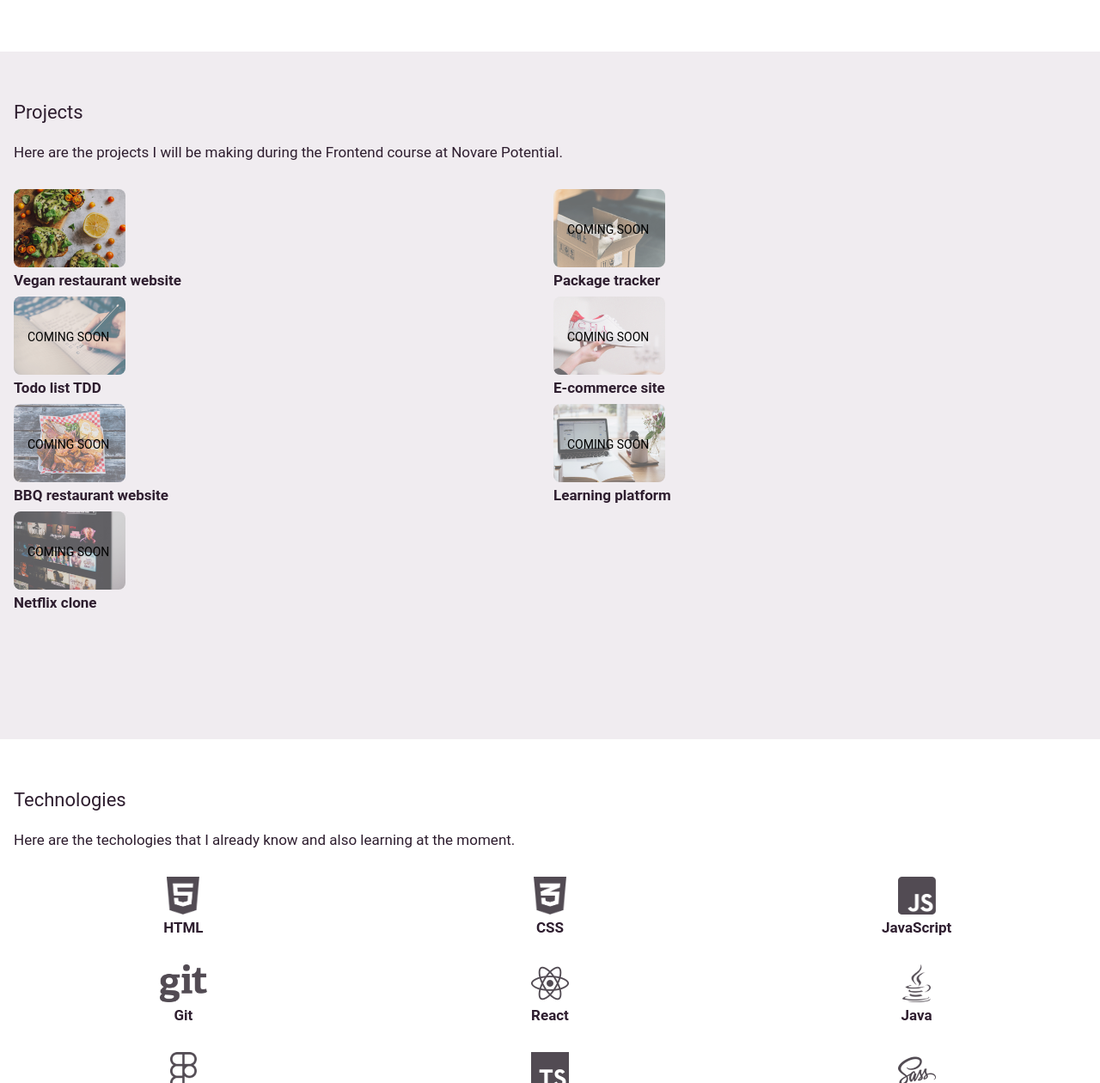
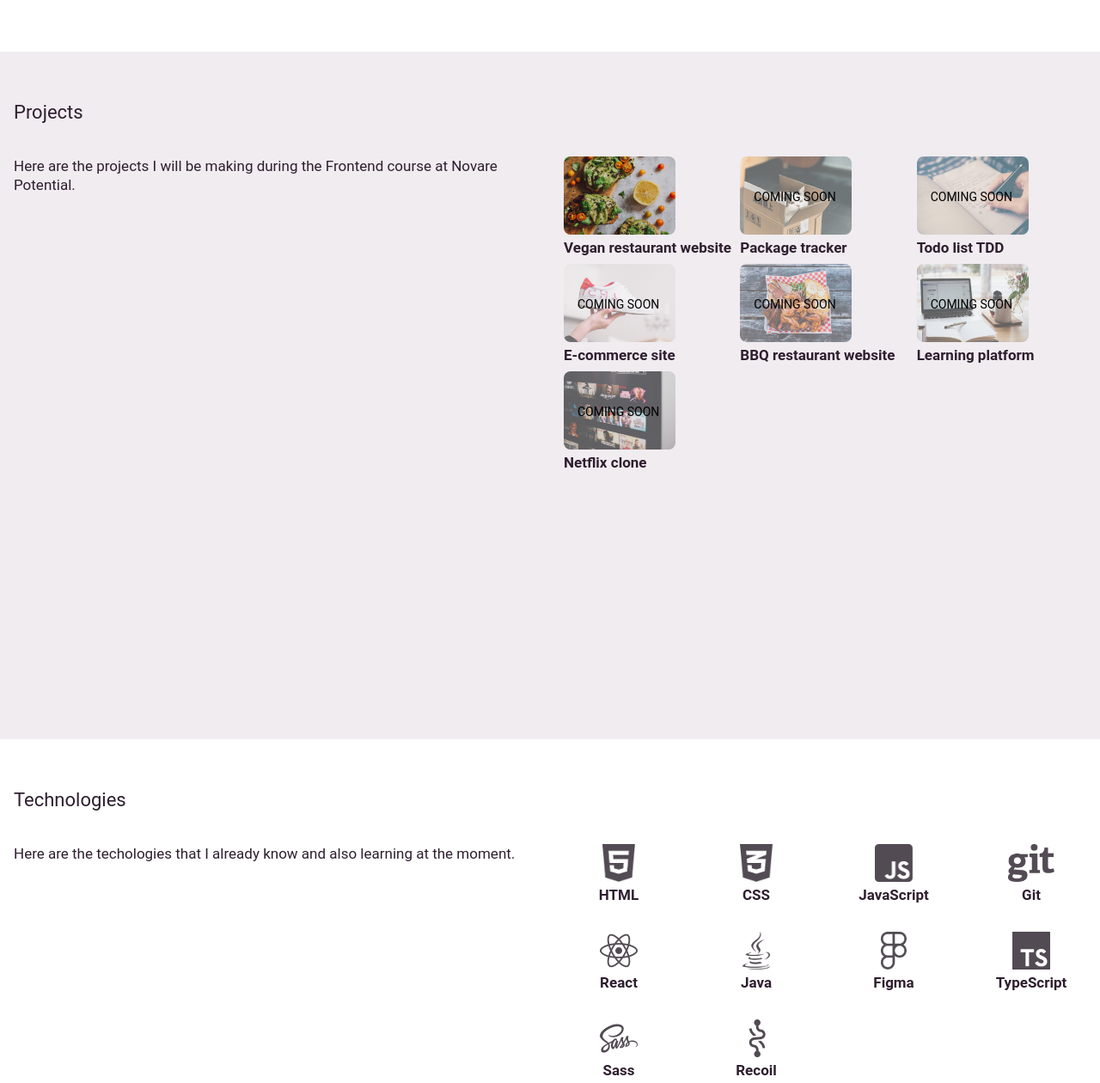
Before and after one commit to FeNatalia/portfolio, a React (Create React App) app: page / in a window 1280 px wide. Shown: the part 1540-2800 px from the top of the page at 86% size. Built offline with nearby package versions, Linux system fonts and the light colour scheme.

Commit message:
add media queries for a desktop and a tablet

```diff
--- a/src/sections/About.jsx
+++ b/src/sections/About.jsx
@@ -3,12 +3,14 @@ import Illustration from "../assets/illustrations/illustration.png";
 export default function About() {
     return(
         <div className="content-section" id="about">
+                <h2>About me</h2>
+            <div className="content-grid">
             <div>
-                <h2>About me</h2>
                 <p>Hello! I’m Natalia, a Junior Front End Developer and Project Manager in IT based in Stockholm. Welcome to my website, here you can find projects that I have developed.</p>
                 <p>I specialize in React development with a user-centered design. I have previuosly completed IT Project Management training with the focus on Scrum. If your company uses Agile methodologies - we are on the same page. Scroll down to see some of my work!</p>
             </div>
             <div className="about-image"><img src={Illustration} alt=""/></div>
+            </div>
         </div>
     )
 }
--- a/src/sections/Contact.jsx
+++ b/src/sections/Contact.jsx
@@ -7,8 +7,9 @@ export default function Contact(){
     return(
         <div className="content-section" id="contact">
             <div className="contact-section">
+                <h2>Contact me</h2>
+                <div className="content-grid">
                     <div>
-                    <h2>Contact me</h2>
                         <p>Here is my contact information if you are interested in hiring me.</p>
                     </div>
                     <div>
@@ -19,6 +20,7 @@ export default function Contact(){
                         </ul>
                     </div>
                 </div>
+            </div>
             <Footer/>
         </div>
     )
--- a/src/sections/Projects.jsx
+++ b/src/sections/Projects.jsx
@@ -9,12 +9,14 @@ export default function Projects(){
 
     return(
         <div className="content-section" id="projects">
-            <div>
-                <h2>Projects</h2>
-                <p>Here are the projects I will be making during the Frontend course at Novare Potential.</p>
-            </div>
-            <div className="projects-section">
-                {ProjectsList}
+            <h2>Projects</h2>
+            <div className="content-grid">
+                <div>
+                    <p>Here are the projects I will be making during the Frontend course at Novare Potential.</p>
+                </div>
+                <div className="projects-section">
+                    {ProjectsList}
+                </div>
             </div>
         </div>
     )
--- a/src/sections/Technologies.jsx
+++ b/src/sections/Technologies.jsx
@@ -7,12 +7,14 @@ export default function Technologies(){
     ))
     return(
         <div className="content-section" id="tech">
-            <div>
-                <h2>Technologies</h2>
-                <p>Here are the techologies that I already know and also learning at the moment.</p>
-            </div>
-            <div className="grid-technologies">
-                {TechnologiesList}
+            <h2>Technologies</h2>
+            <div className="content-grid">
+                <div>
+                    <p>Here are the techologies that I already know and also learning at the moment.</p>
+                </div>
+                <div className="grid-technologies">
+                    {TechnologiesList}
+                </div>
             </div>
         </div>
     )
--- a/src/styles/content.css
+++ b/src/styles/content.css
@@ -160,3 +160,25 @@
     align-items: center;
     color: var(--color-very-dark-purple);
 }
+
+/*Tablet queries*/
+@media (min-width: 550px) {
+    .projects-section{
+        grid-template-columns: repeat(3, 1fr);
+    }
+
+    .grid-technologies{
+        display: grid;
+        grid-template-columns: repeat(4, 1fr);
+        text-align: center;
+    }
+}
+
+/*Desktop queries*/
+@media (min-width: 750px) {
+    .content-grid{
+        display: grid;
+        grid-template-columns: repeat(2, 1fr);
+        align-items: flex-start;
+    }
+}
```
Lines whose indentation alone changed are shown as unchanged.
